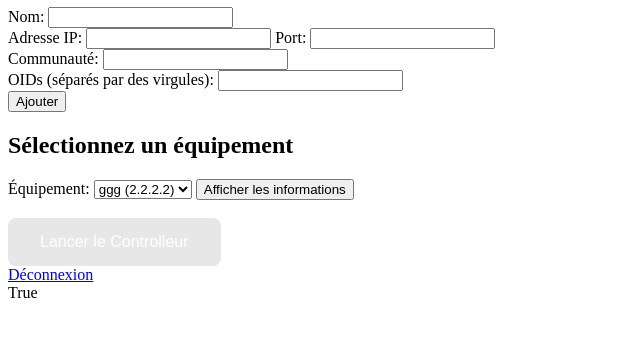
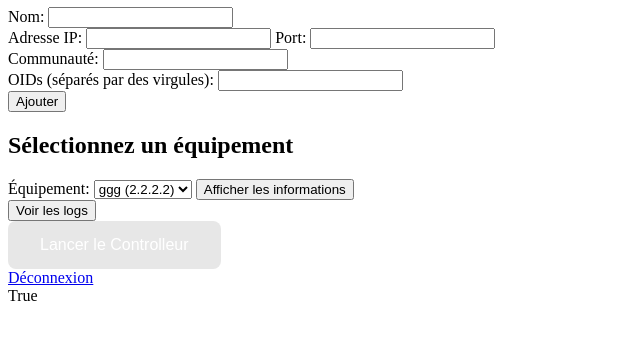
Before and after one commit to phata06/ETRS011_SNMP, a Flask app: page / in a window 1280 px wide. Shown: the part 161-501 px from the top of the page, without its empty margins (0-640 px from the left). Run offline with Flask 3, Linux system fonts and the light colour scheme; the visitor is signed in with stand-in values (Sample User, id 1).

Commit message:
fusion branch web2

```diff
--- a/python/app.py
+++ b/python/app.py
@@ -4,14 +4,38 @@ Created on Fri Oct 13 14:12:01 2023
 
 @author: user
 """
+
 import json
 from flask import Flask, render_template, request, redirect, url_for,session, jsonify
 from equipment_manager import EquipmentManager
 from werkzeug.security import check_password_hash, generate_password_hash
+import logging
+
+logging.basicConfig( level=logging.DEBUG, filename='app.log')
+
+logger = logging.getLogger('Journal_exemple')
+logger.setLevel(logging.DEBUG)
+fh = logging.FileHandler('app.log')
+fh.setLevel(logging.DEBUG)
+logger.addHandler(fh)
+formatter = logging.Formatter('%(asctime)s - %(name)s - %(levelname)s - %(message)s')
+fh.setFormatter(formatter)
+logger.addHandler(fh)
+logger.debug('Information-Debug')
+logger.info('Message info')
+logger.warning('avertissement')
+logger.critical('erreur grave')
+#formatter = logging.Formatter('%(asctime)s - %(name)s - %(levelname)s - %(message)s')
+#fh.setFormatter(formatter)
+
+
+logging.basicConfig(filename='app.log', level=logging.INFO, format='%(asctime)s - %(name)s - %(levelname)s - %(message)s')
+
 
 app = Flask(__name__)
 manager = EquipmentManager('equipement.js')
 users_data = {}
+# Configurez le système de journalisation
 
 # Variable booléenne initiale
 etat_SNMP = False
@@ -60,26 +84,6 @@ def remove_equipment():
 
 app.secret_key = 'user'  # Clé secrète pour la gestion des sessions
 
-# Une structure de données (à des fins de démonstration) pour stocker les informations d'identification
-
-# users = {
-#     'ndiaye': '1234',
-#     'nicolas': '5678'
-# }
-# users_data = load_users_data()
-# @app.route('/login', methods=['GET', 'POST'])
-# def login():
-#     if request.method == 'POST':
-#         username = request.form['username']
-#         password = request.form['password']
-#         if users.get(username) == password:
-#             session['logged_in'] = True
-#             return redirect(url_for('index'))
-#         else:
-#             return "Informations d'identification incorrectes. Veuillez réessayer."
-
-#     return render_template('auth.html')
-
 users_data = load_users_data()
 
 @app.route('/login', methods=['GET', 'POST'])
@@ -97,6 +101,7 @@ def login():
             if check_password_hash(stored_password, password):
                 # Informations d'identification correctes, autorisez l'utilisateur
                 session['logged_in'] = True
+                logging.info(f"L'utilisateur {username} s'est connecté avec succès.")
                 return redirect(url_for('index'))
 
         # Informations d'identification incorrectes
@@ -134,12 +139,6 @@ def get_equipment_info():
 
 
 
-#@app.route('/')
-#def index():
-#    if not session.get('logged_in'):
-#        return redirect(url_for('login'))
-#    # Votre page "index.html" pour gérer les équipements
-#    return render_template('index.html')
 
 @app.route('/signup', methods=['GET', 'POST'])
 def signup():
@@ -167,8 +166,15 @@ def signup():
 
     return render_template('signup.html')
 
+@app.route('/voir_logs')
+def voir_logs():
+    with open('app.log', 'r') as log_file:
+        logs = log_file.read()
+
+    return render_template('logs.html', logs=logs)
 
 
+logging.info("Ceci est un message de journalisation d'information.")
 
 
 
--- a/python/templates/index.html
+++ b/python/templates/index.html
@@ -66,6 +66,25 @@
     <button type="submit">Afficher les informations</button>
 </form>
 
+<button id="voir-logs">Voir les logs</button>
+
+
+<script>
+    document.addEventListener('DOMContentLoaded', function () {
+        // Sélectionnez le bouton "Voir les logs" par son ID
+        var voirLogsButton = document.getElementById('voir-logs');
+
+        // Ajoutez un gestionnaire d'événement pour le clic sur le bouton
+        voirLogsButton.addEventListener('click', function () {
+            // Redirigez l'utilisateur vers une page où les logs sont affichés
+            window.location.href = '/voir_logs';
+        });
+    });
+</script>
+
+
+
+
 <br>
 	<button id="toggleButton" onclick="toggleState()">Lancer le Controlleur</button>
 <br>
--- a/python/users.json
+++ b/python/users.json
@@ -1 +1 @@
-{"user": {"username": "user", "password": "scrypt:32768:8:1$qq9qSMbw0diakHKY$ddea58a4afdedef1104b0fff5c392709125da445bb1e1eef5000360f733494b5ef7e0ca5dcf18bd34051b73c609f424ac13b3eac2081132a16ab2ea144010307", "email": "user@user"}, "root": {"username": "root", "password": "scrypt:32768:8:1$Sa9BUaaSFF2qj3Dd$31889dff585ea767405f01e242642ab54c27a4d239608d0912e2a1a33cfd4cd98cad6059896655dfc76cf5508b33faaa25e364306f1ce095bc9d598ff02258b9", "email": "root@root"}}
+{"user": {"username": "user", "password": "scrypt:32768:8:1$qq9qSMbw0diakHKY$ddea58a4afdedef1104b0fff5c392709125da445bb1e1eef5000360f733494b5ef7e0ca5dcf18bd34051b73c609f424ac13b3eac2081132a16ab2ea144010307", "email": "user@user"}, "root": {"username": "root", "password": "scrypt:32768:8:1$Sa9BUaaSFF2qj3Dd$31889dff585ea767405f01e242642ab54c27a4d239608d0912e2a1a33cfd4cd98cad6059896655dfc76cf5508b33faaa25e364306f1ce095bc9d598ff02258b9", "email": "root@root"}, "nicolas": {"username": "nicolas", "password": "pbkdf2:sha256:600000$IIWuGRvZ5pruJiM0$b5f59f6e472486773ec84c3f1d8043c9ad447086f2ea048e6987aa577559193b", "email": "nicolas@nicoas"}}
```
Also changed, not shown: python/logs.html (added, +14 -0 lines), 2 other files.
